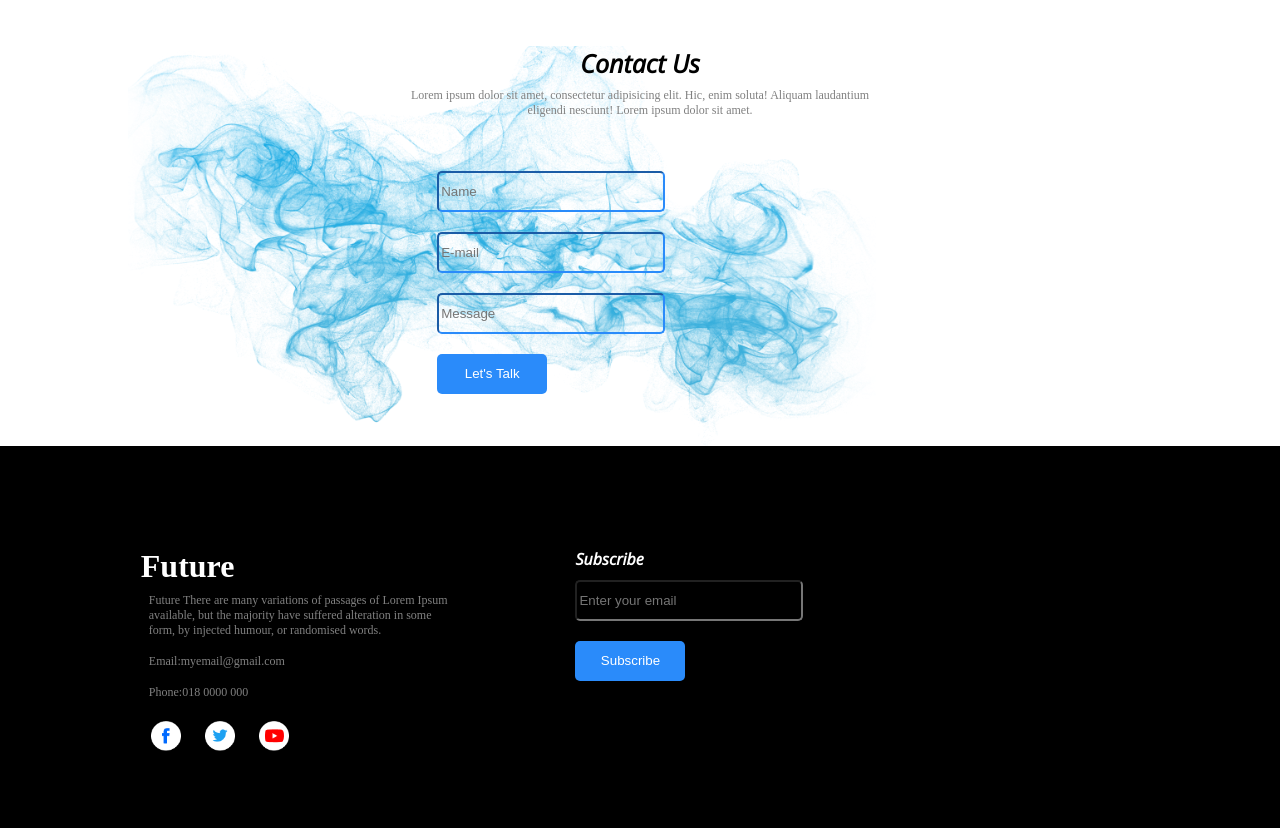
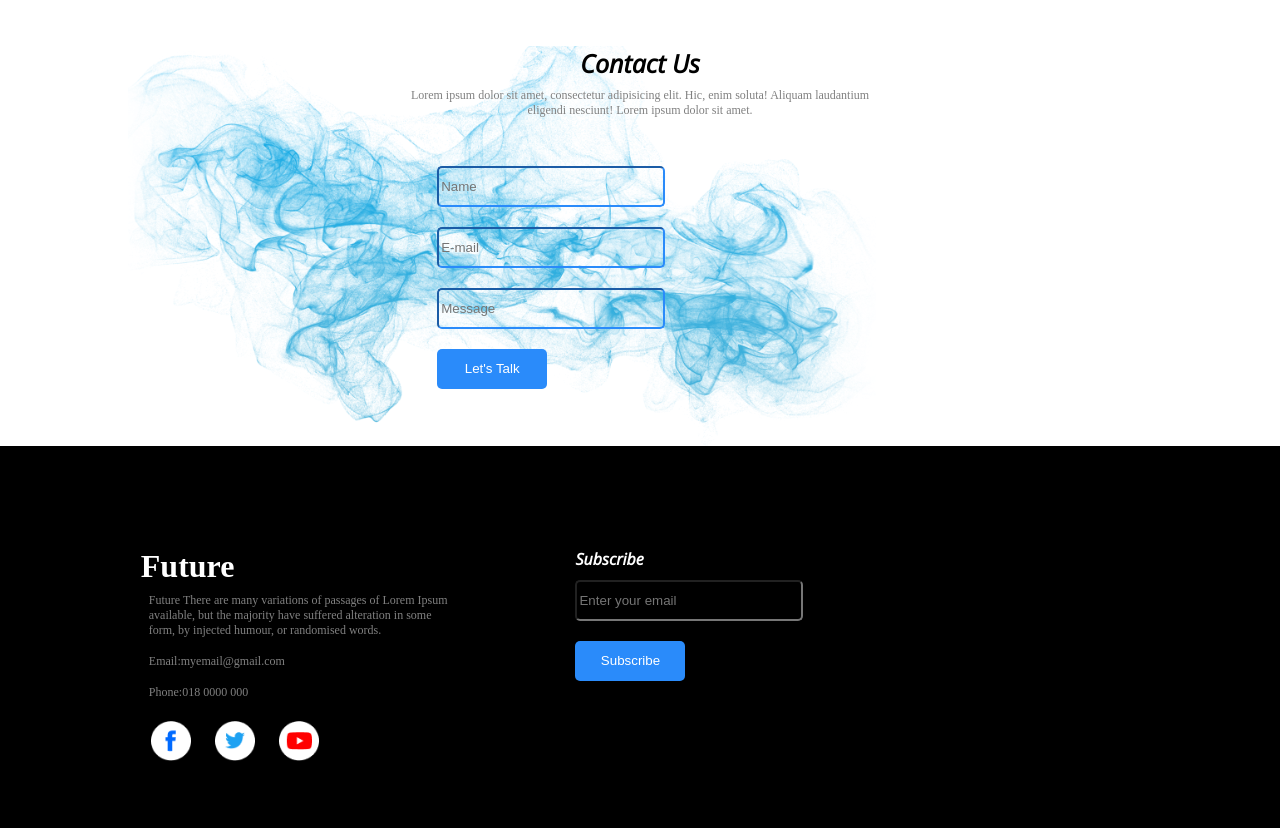
Before and after one commit to MithilaKhan/new-year-new-portfolio, a plain HTML site: page index.html in a window 1280 px wide. Shown: the part 1627-2455 px from the top of the page. Drawn offline with nearby package versions, Linux system fonts and the light colour scheme.

Commit message:
new-year-new-me

```diff
--- a/index.html
+++ b/index.html
@@ -132,9 +132,9 @@ believe</h1>
    <p class="footer-paragraph" >Email:myemail@gmail.com</p>
    <p class="footer-paragraph">Phone:018 0000 000</p>
    <div>
-      <img class="icons" src="/images/icons/fb.png" alt="" height="30px" width="30px">
-      <img class="icons" src="/images/icons/twitter.png" alt="" height="30px" width="30px">
-      <img class="icons" src="/images/icons/youtube.png" alt="" height="30px" width="30px">
+      <img class="icons" src="/images/icons/fb.png" alt="" height="40px" width="40px">
+      <img class="icons" src="/images/icons/twitter.png" alt="" height="40px" width="40px">
+      <img class="icons" src="/images/icons/youtube.png" alt="" height="40px" width="40px">
    </div>
       </div>
       <div class="footer-right">
--- a/style.css
+++ b/style.css
@@ -134,7 +134,7 @@ margin: 0px;
 }
 .contact-form{
    margin-left:30% ;
-   margin-top: 30px;
+   margin-top: 25px;
 }
 .contact-input{
 
```
Also changed, not shown: images/background.jpg (deleted), images/profile.jpg (deleted).
